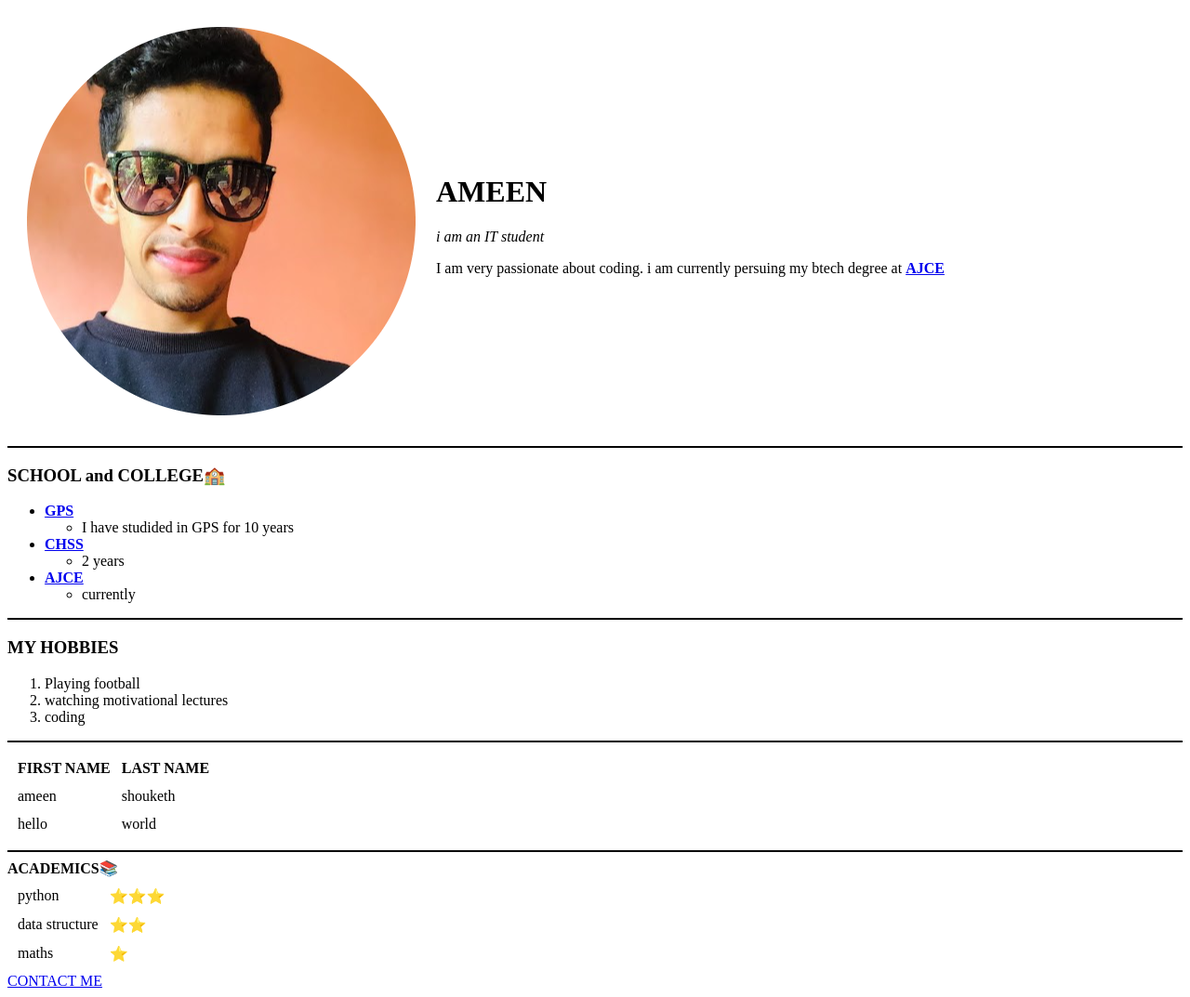
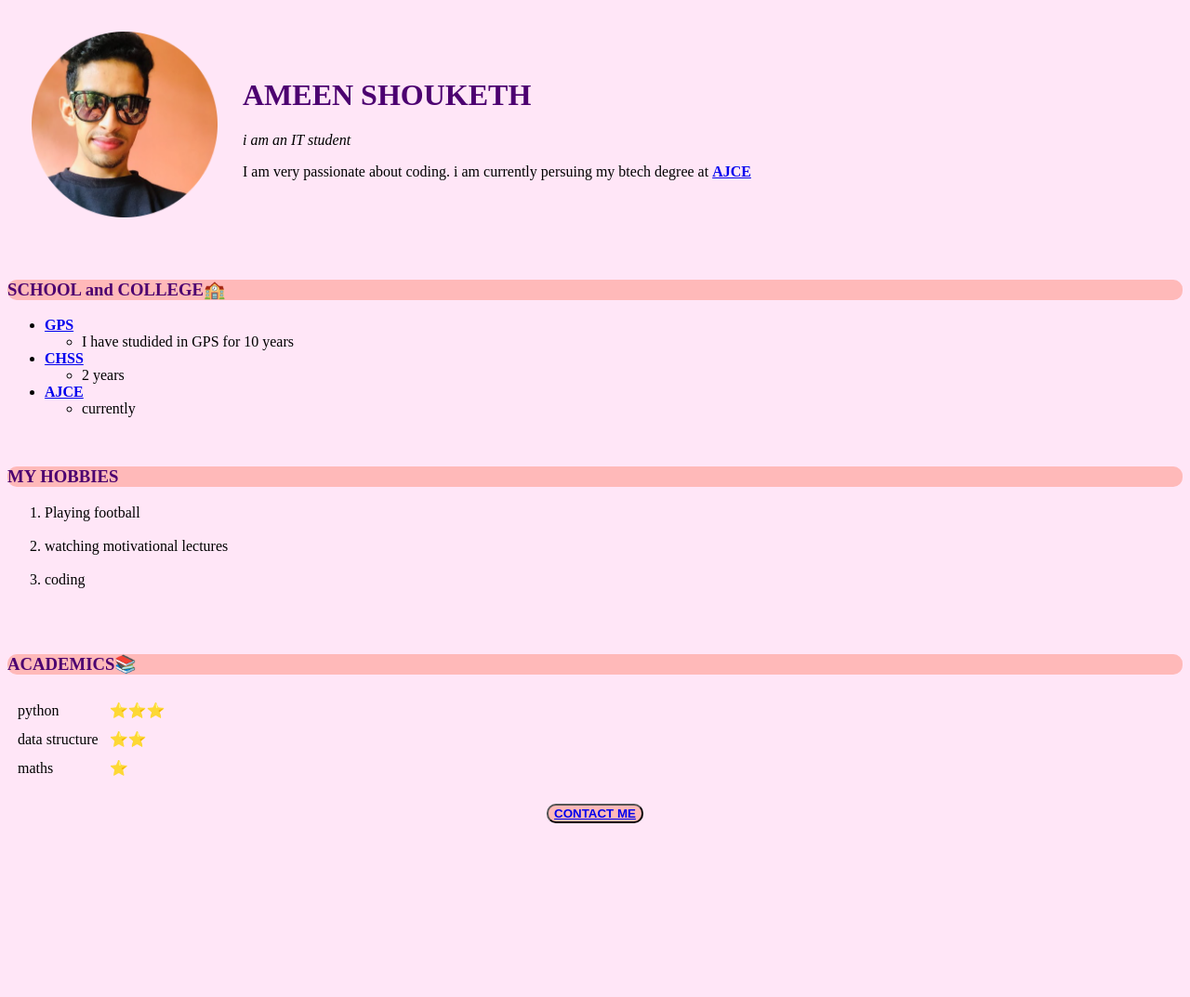
Before and after one commit to ameenamzz/cv, a plain HTML site: page index.html in a window 1280 px wide. Shown: the whole page at 93% size. After the commit the page ends 894 px from the top, so only its background shows below. Drawn offline with Linux system fonts and the light colour scheme.

Commit message:
Add files via upload

```diff
--- /dev/null
+++ b/css/styles.css
@@ -0,0 +1,49 @@
+body{
+  background-color: #FFE6F7;
+}
+
+/*
+hr{
+  background-color: inherit;
+  border-style: dotted none none;
+  border-color: grey;
+  border-width: medium;
+  height: 0%;
+  width: 5%;
+}
+*/
+
+h1{
+  color: #4C0070;
+  font-style: Georgia;
+}
+
+h2{
+
+  color: #4C0070;
+}
+
+h3{
+  background-color: #FFB9B9;
+  border-radius: 10px;
+  color: #4C0070;
+}
+
+img{
+  height: 200px;
+}
+
+.s:hover{
+  background-color: bisque;
+}
+
+.button{
+  background-color: #FFB9B9;
+  border-radius: 10px;
+  text-align: center;
+
+
+}
+.button:hover{
+  background-color: bisque;
+}
--- a/index.html
+++ b/index.html
@@ -4,18 +4,18 @@
 <head>
   <meta charset="utf-8">
   <title>Ameens website</title>
+  <link rel="stylesheet" href="css/styles.css">
 </head>
 
 <body>
-  <table cellspacing='20'>
+  <table cellspacing='25'>
     <tr>
       <td><img src="images/ameen-modified.png" alt=""></td>
-      <td><h1>AMEEN</h1><p><em>i am an IT student</em></p>
+      <td><h1>AMEEN SHOUKETH</h1><p><em>i am an IT student</em></p>
       <p> I am very passionate about coding. i am currently persuing my btech degree at <strong><a href="https://www.ajce.in/">AJCE</a></strong></p></td>
     </tr>
-  </table>
+  </table><br>
 
-  <hr color="black">
   <h3>SCHOOL and COLLEGE🏫</h3>
   <ul>
     <li><a href="http://bekalgreenwoods.com/"><strong>GPS</strong></a></li>
@@ -30,30 +30,15 @@
         <ul>
           <li>currently</li>
         </ul>
-  </ul>
-  <hr color='black'>
+  </ul><br>
+
   <h3>MY HOBBIES</h3>
     <ol type="1">
-      <li>Playing football</li>
-      <li>watching motivational lectures</li>
-      <li>coding</li>
-    </ol>
-    <hr color='black'>
-    <table cellspacing="10">
-      <tr>
-        <th><strong>FIRST NAME</strong></th>
-        <th><strong>LAST NAME</strong></th>
-      </tr>
-      <tr>
-        <td>ameen</td>
-        <td>shouketh</td>
-      </tr>
-      <tr>
-        <td>hello</td>
-        <td>world</td>
-      </tr>
-    </table>
-    <hr color='black'
+      <li>Playing football</li><br>
+      <li>watching motivational lectures</li><br>
+      <li>coding</li><br>
+    </ol><br>
+
       <h3><strong>ACADEMICS📚</strong></h3>
       <table cellspacing="10">
           <tr>
@@ -69,8 +54,9 @@
             <td>⭐</td>
           </tr>
       </table>
+      <br>
 
-    <a href="contact.html"><stong>CONTACT ME</stong></a>
+    <center><button class="button"><a href="contact.html"><strong>CONTACT ME</strong></a></button>
 
 
 </body>
```
Also changed, not shown: contact.html (+2 -1 lines).
